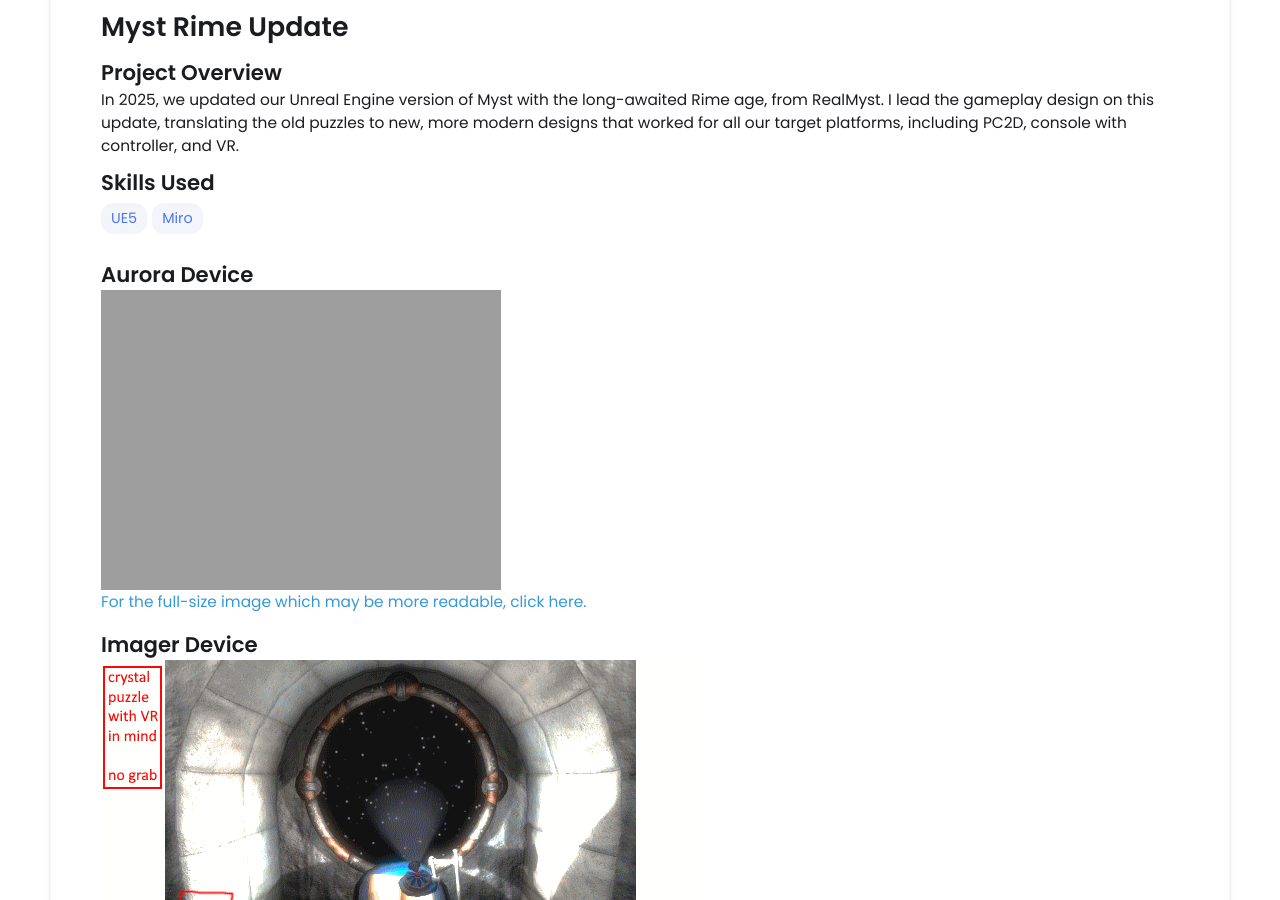
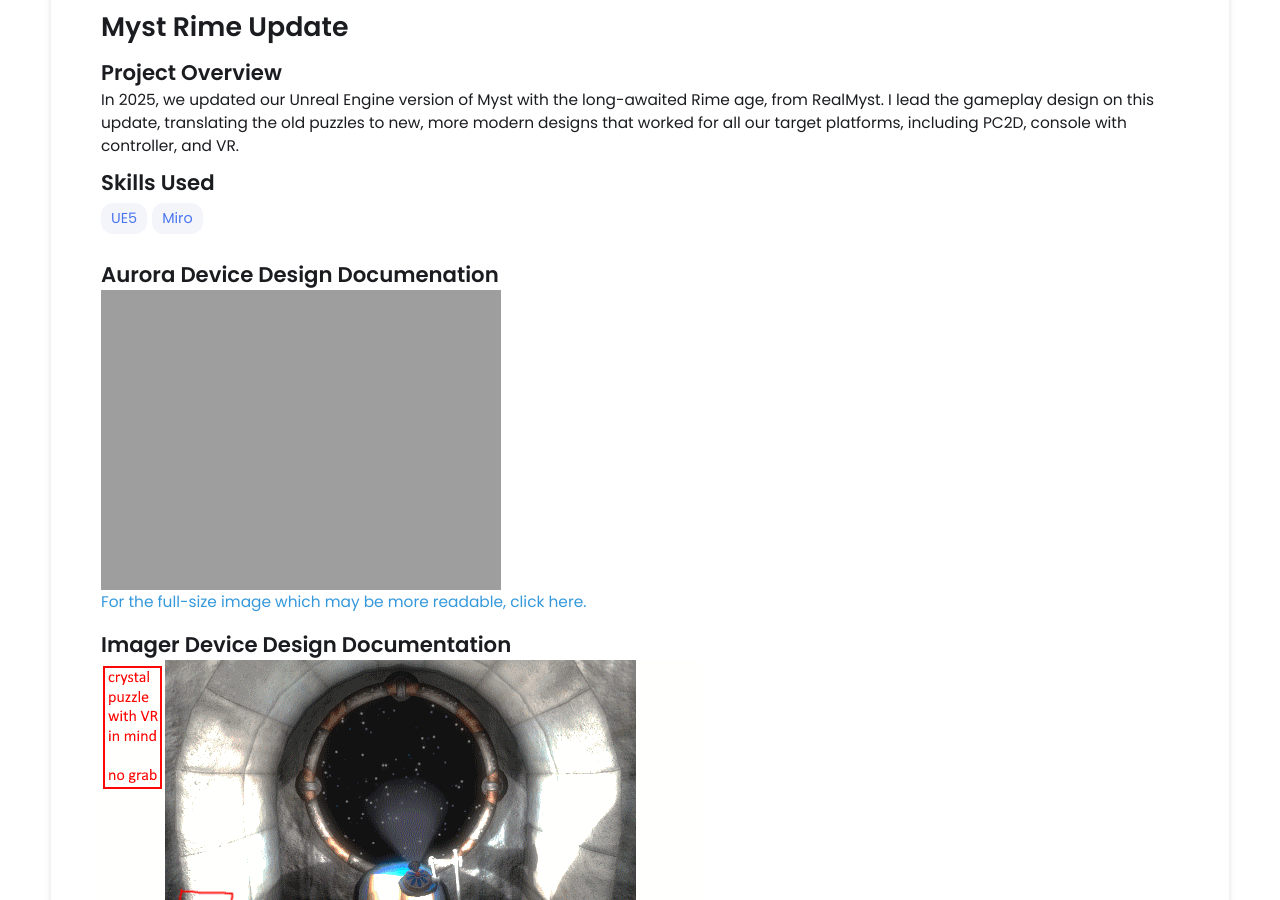
Before and after one commit to typhirz/typhirz.github.io, a Jekyll site: the page built from _projects/myst-rime/index.md, in a window 1280 px wide and 900 px high, scrolled down 500 px. Built offline with Jekyll 4.4.1, drawn with Linux system fonts in a browser that asks for light colours.

Commit message:
Update index.md

```diff
--- a/_projects/myst-rime/index.md
+++ b/_projects/myst-rime/index.md
@@ -10,13 +10,13 @@ skills:
 main-image: /rimeimage.png
 ---
 
-## Aurora Device
+## Aurora Device Design Documenation
 
 {% include image-gallery.html images="https://typhirz.github.io/_projects/myst-rime/auroradevice.jpg" height="2000" %}
 
 [For the full-size image which may be more readable, click here.](https://typhirz.github.io/_projects/myst-rime/auroradevice.jpg)
 
-## Imager Device
+## Imager Device Design Documentation
 
 {% include image-gallery.html images="https://typhirz.github.io/_projects/myst-rime/imagerdeviceearly.png" height="600" %}
 
```
